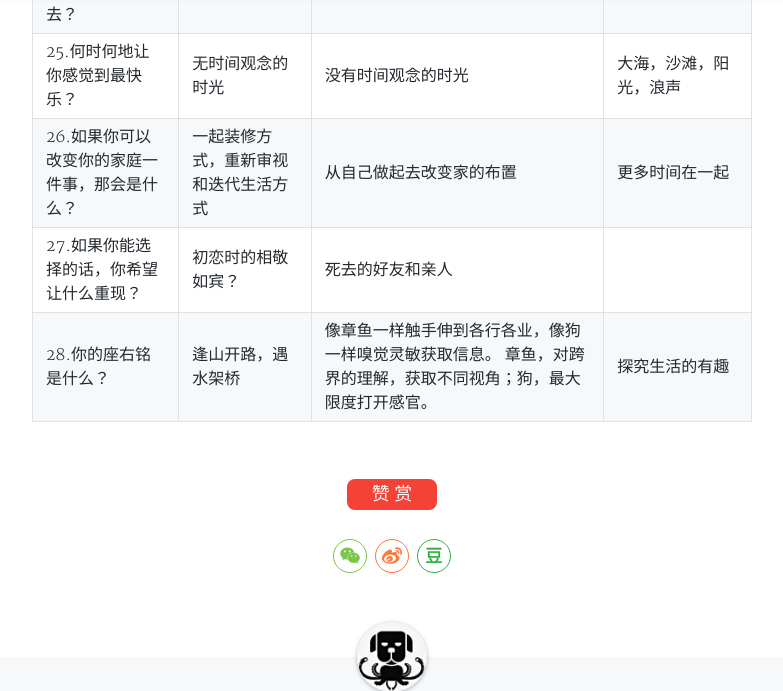
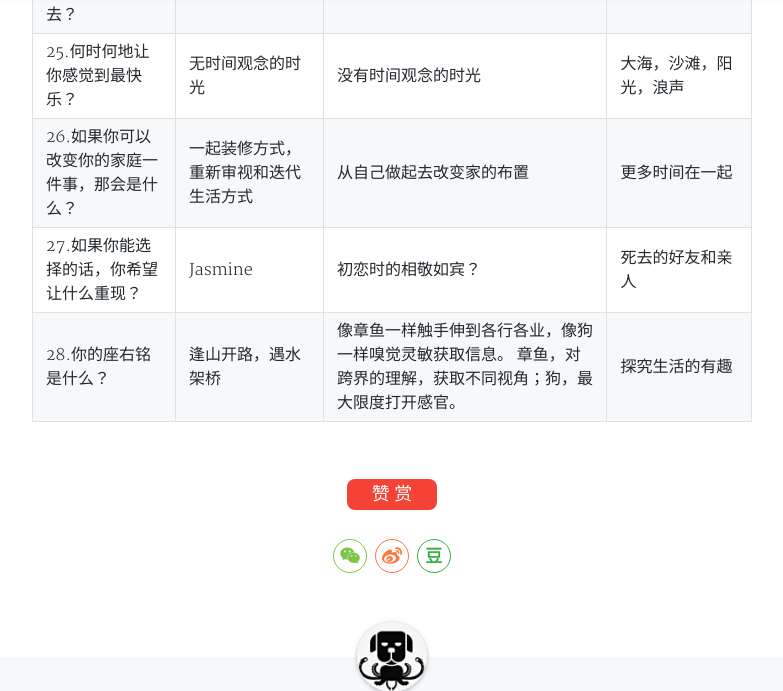
Before and after one commit to aJiea/ajiea.github.io, a Jekyll site: the page built from _posts/2022-01-20-proust.md, in a window 1280 px wide and 900 px high, scrolled down 2304 px, cut to the strip 0-691 px from the top of the window. Shown: the whole strip, without its empty margins (248-1031 px from the left). Built offline with Jekyll 4.4.1, drawn with Linux system fonts in a browser that asks for light colours; nearby versions of some CDN libraries; comment, search, counter and statistics services are not loaded; a style sheet for code colours, icons or effects is not loaded.

Commit message:
Update 2022-01-20-proust.md

```diff
--- a/_posts/2022-01-20-proust.md
+++ b/_posts/2022-01-20-proust.md
@@ -36,5 +36,5 @@ categories: 'SELF-MANAGEMENT'
 | 24.你希望以什么样的方式死去？ | 我不死啊 |   晒着太阳，温暖地     |     海边沐浴阳光  |
 | 25.何时何地让你感觉到最快乐？    | 无时间观念的时光 |   没有时间观念的时光    |    大海，沙滩，阳光，浪声   |
 | 26.如果你可以改变你的家庭一件事，那会是什么？  | 一起装修方式，重新审视和迭代生活方式  |   从自己做起去改变家的布置    |    更多时间在一起  |
-| 27.如果你能选择的话，你希望让什么重现？    |初恋时的相敬如宾？      |   死去的好友和亲人   |
+| 27.如果你能选择的话，你希望让什么重现？   |  Jasmine |初恋时的相敬如宾？      |   死去的好友和亲人   |
 | 28.你的座右铭是什么？| 逢山开路，遇水架桥 |  像章鱼一样触手伸到各行各业，像狗一样嗅觉灵敏获取信息。 章鱼，对跨界的理解，获取不同视角；狗，最大限度打开感官。  |  探究生活的有趣    |
```
